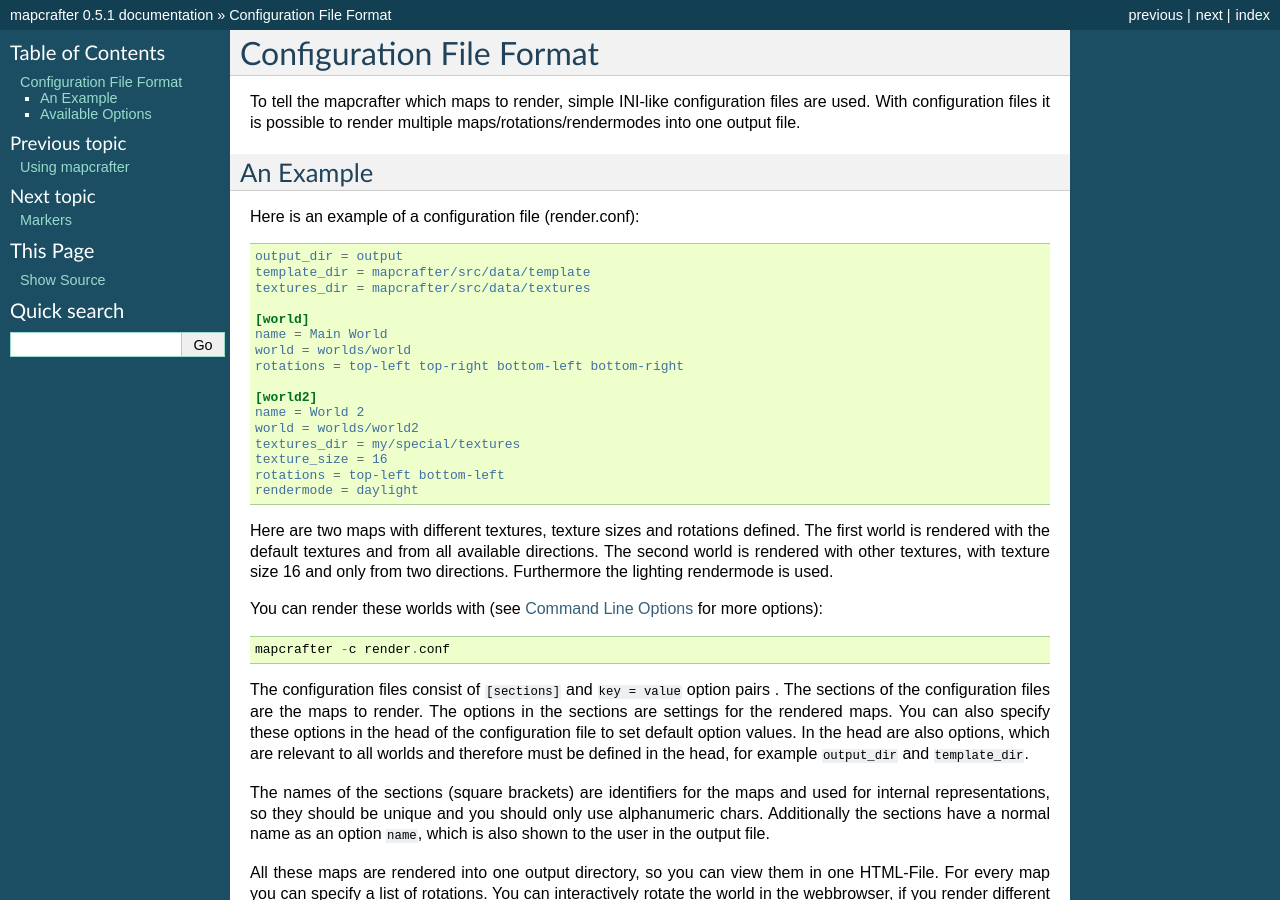
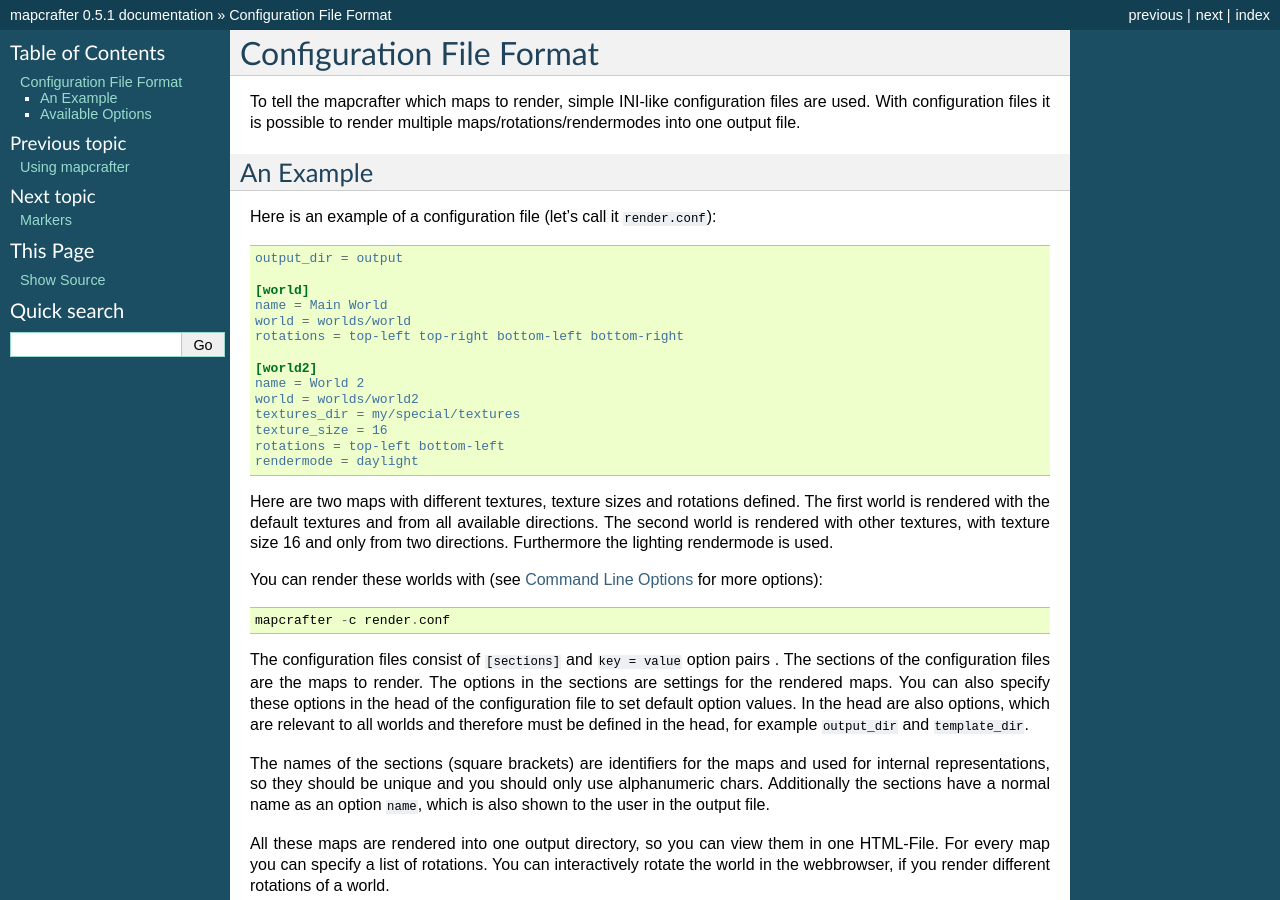
Before and after one commit to mapcrafter/mapcrafter, a Sphinx documentation site: the page built from docs/configuration.rst, in a window 1280 px wide and 900 px high. Built offline with Sphinx 7.4.7, drawn with Linux system fonts in a browser that asks for light colours.

Commit message:
Aaand removed template/texture dir from example config.

```diff
--- a/docs/configuration.rst
+++ b/docs/configuration.rst
@@ -9,13 +9,11 @@ maps/rotations/rendermodes into one output file.
 An Example
 ==========
 
-Here is an example of a configuration file (render.conf):
+Here is an example of a configuration file (let's call it ``render.conf``):
 
 .. code-block:: ini
 
 	output_dir = output
-	template_dir = mapcrafter/src/data/template
-	textures_dir = mapcrafter/src/data/textures
 
 	[world]
 	name = Main World
```
